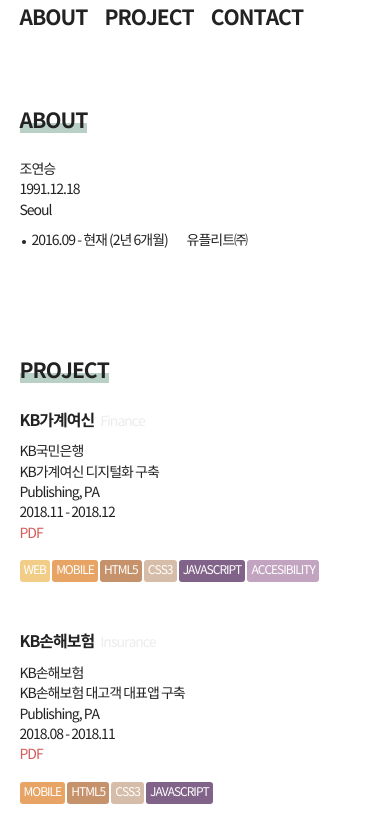
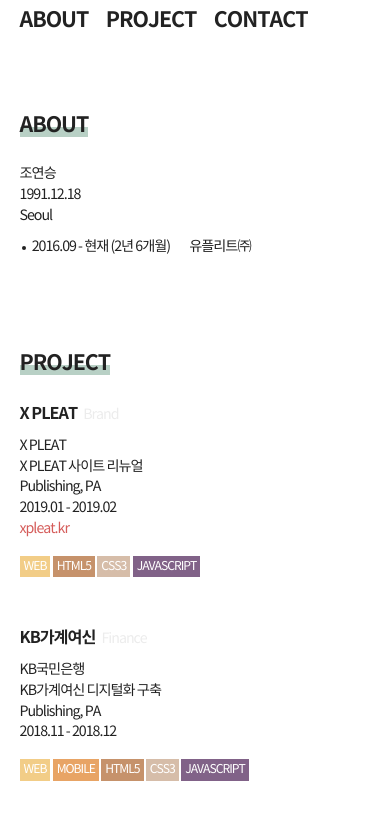
Before and after one commit to coolasirene/coolasirene.github.io, a plain HTML site: page index.html in a window 390 px wide. Shown: the part 119-948 px from the top of the page. Drawn offline with Linux system fonts and the light colour scheme.

Commit message:
Add files via upload

```diff
--- a/css/common.css
+++ b/css/common.css
@@ -26,36 +26,12 @@
          url(../fonts/notokr-bold.woff) format('woff'),
          url(../fonts/notokr-bold.eot) format('eot')
 }
-@font-face{
-    font-family:'Roboto';font-style:normal;font-weight:400;
-    src: url(../fonts/Roboto-Regular.woff2) format('woff2'),
-         url(../fonts/Roboto-Regular.woff) format('woff'),
-         url(../fonts/Roboto-Regular.otf) format('opentype')
-}
-@font-face{
-    font-family:'Roboto';font-style:normal;font-weight:500;
-    src: url(../fonts/Roboto-Medium.woff2) format('woff2'),
-         url(../fonts/Roboto-Medium.woff) format('woff'),
-         url(../fonts/Roboto-Medium.otf) format('opentype')
-}
-@font-face{
-    font-family:'Roboto';font-style:normal;font-weight:700;
-    src: url(../fonts/Roboto-Bold.woff2) format('woff2'),
-         url(../fonts/Roboto-Bold.woff) format('woff'),
-         url(../fonts/Roboto-Bold.otf) format('opentype')
-}
-@font-face{
-    font-family:'Roboto';font-style:normal;font-weight:900;
-    src: url(../fonts/Roboto-Condensed-Bold.woff2) format('woff2'),
-         url(../fonts/Roboto-Condensed-Bold.woff) format('woff'),
-         url(../fonts/Roboto-Condensed-Bold.otf) format('opentype'),
-         url(../fonts/Roboto-Condensed-Bold.eot) format('opentype')
-}
 
 /* =Reset */
 html,body,div,span,object,iframe,h1,h2,h3,h4,h5,h6,p,blockquote,pre,abbr,address,cite,code,del,dfn,em,img,ins,kbd,q,samp,small,strong,sub,sup,var,b,i,dl,dt,dd,ol,ul,li,fieldset,form,label,legend,table,caption,tbody,tfoot,thead,tr,th,td,article,aside,canvas,details,figcaption,figure,footer,header,hgroup,menu,nav,section,summary,time,mark,audio,video{margin:0;padding:0}
+html{font-size:62.5%}
 body,h1,h2,h3,h4,h5,h6,select,input,textarea,button{font-family:'Noto Sans KR', Dotum,'돋움',Helvetica,'Apple SD Gothic Neo',sans-serif}
-body{/*-webkit-text-size-adjust:none;*/font-size:14px;color:#222;word-break:break-word;word-wrap:break-wrod}
+body{/*-webkit-text-size-adjust:none;*/font-size:1.4rem;color:#222;word-break:break-word;word-wrap:break-word}
 article,aside,details,figcaption,figure,footer,header,hgroup,menu,nav,section{display:block}
 ol,ul{list-style:none}
 em,address{font-style:normal}
@@ -64,77 +40,80 @@ img{max-width:100%;height:auto;vertical-align:top}
 a{color:#222;text-decoration:none}
 
 /* =Common */
-body,h1,h2,h3,h4,h5,h6,select,input,textarea,button{line-height:1.1;letter-spacing:-1px}
-h2{position:relative;display:inline-block;margin-bottom:30px}
-h2:after{content:'';position:absolute;bottom:0;left:0;width:100%;height:10px;background-color:#B8D0C5;z-index:-1}
+body,h1,h2,h3,h4,h5,h6,select,input,textarea,button{line-height:1.1;letter-spacing:-.1rem}
+h2{position:relative;display:inline-block;margin-bottom:3rem}
+h2:after{content:'';position:absolute;bottom:0;left:0;width:100%;height:1rem;background-color:#b8d0c5;z-index:-1}
 #wrap{width:100%}
 
 /* =Skip Navigation */
 #skip{position:relative;z-index:1000}
-#skip a{position:absolute;top:-50px;left:0;padding:6px 15px;border:1px solid #ed1c24;background-color:#231f20;color:#fff;opacity:0}
+#skip a{position:absolute;top:-5rem;left:0;padding:.6rem 1.5rem;border:1px solid #ed1c24;background-color:#231f20;color:#fff;opacity:0}
 #skip a:active,
 #skip a:focus{top:0;text-decoration:none;opacity:1;cursor:pointer}
 
 /* =Etc */
-.blind{overflow:hidden;position:absolute;width:1px;height:1px;clip:rect(0 0 0 0);margin:-1px;color:transparent} /* 대체텍스트 제공 */
+.blind{overflow:hidden;position:absolute;width:.1rem;height:.1rem;clip:rect(0 0 0 0);margin:-.1rem;color:transparent} /* 대체텍스트 제공 */
 .fixed{position:fixed;top:0;left:0;right:0;width:100%;z-index:2}
 
 /* =Layout */
 #container{margin:0 5%;height:auto}
 
-header{margin:70px 5% 0;box-sizing:border-box}
-header .gnb{padding:25px 0;box-sizing:border-box;transition:all .2s ease-in-out}
-header .gnb li{display:inline-block;font-size:18px}
-header .gnb li+li{margin-left:15px}
-header .gnb li>a{position:relative;display:inline-block;font-size:21px;font-weight:700;;line-height:1.1;color:#222}
-header .gnb li>a:after{content:'';position:absolute;bottom:0;left:0;width:0;height:10px;margin-top:7px;background-color:transparent;transition:all .2s ease-in-out}
+header{margin:7rem 5% 0;box-sizing:border-box}
+header .gnb{padding:2.5rem 0;box-sizing:border-box;transition:all .2s ease-in-out}
+header .gnb li{display:inline-block;font-size:1.8rem}
+header .gnb li+li{margin-left:1.5rem}
+header .gnb li>a{position:relative;display:inline-block;font-size:2.1rem;font-weight:700;;line-height:1.1;color:#222}
+header .gnb li>a:after{content:'';position:absolute;bottom:0;left:0;width:0;height:1rem;margin-top:.7rem;background-color:transparent;transition:all .2s ease-in-out}
 header .gnb li>a:hover{font-weight:700}
-header .gnb li>a:hover:after{width:100%;background-color:#B8D0C5;z-index:-1}
+header .gnb li>a:hover:after{width:100%;background-color:#b8d0c5;z-index:-1}
 header .gnb li.on>a{font-weight:700}
-header .gnb li.on>a:after{width:100%;height:2px;margin-top:7px;background-color:#222}
-header .gnb.fixed{padding:10px 5%;text-align:right;background-color:#222}
-header .gnb.fixed li>a{font-size:18px;color:#fff}
-
-footer{width:100%;padding:25px 5%;box-sizing:border-box}
+header .gnb li.on>a:after{width:100%;height:.2rem;margin-top:.7rem;background-color:#222}
+header .gnb.fixed{padding:1.2rem 5%;text-align:right;background-color:#fff;box-shadow:0 .5rem 1rem .5rem rgba(244,244,244,.6)}
+header .gnb.fixed li>a{font-size:1.8rem;color:#222}
+footer{width:100%;padding:2.5rem 5%;box-sizing:border-box}
 footer .copyright{color:#ececec}
 
 /* =Content */
 .content{width:100%}
-.cont{position:relative;width:100%;padding:55px 0}
-.inr{position:relative}
+.cont{position:relative;width:100%;padding:5.5rem 0 4rem}
 
 /* =List */
-.dot_lst>li{position:relative;padding-left:12px}
-.dot_lst>li:before{content:'';position:absolute;top:6px;left:2px;width:4px;height:4px;border-radius:100%;background-color:#222}
-.dot_lst>li+li{margin-top:5px}
-.dot_lst>li .period{display:inline-block;min-width:155px}
+.dot_lst>li{position:relative;padding-left:1.2rem}
+.dot_lst>li:before{content:'';position:absolute;top:.6rem;left:.2rem;width:.4rem;height:.4rem;border-radius:100%;background-color:#222}
+.dot_lst>li+li{margin-top:.5rem}
+.dot_lst>li .period{display:inline-block;min-width:15.5rem}
 
 /* =About */
-.about_info>li+li{margin-top:5px}
-.about_info + .dot_lst{margin-top:15px}
+.about_info>li+li{margin-top:.5rem}
+.about_info + .dot_lst{margin-top:1.5rem}
 
 /* =Project */
-.project_lst>li+li{margin-top:50px}
-.project_lst>li .project_tit{font-size:16px}
-.project_lst>li .project_tit>.category{margin-left:6px;font-size:14px;font-weight:normal;color:#ececec}
+.project_lst>li{display:inline-block;width:48%;padding-right:1%}
+.project_lst>li+li{margin-top:5rem}
+.project_lst>li .project_tit{font-size:1.6rem}
+.project_lst>li .project_tit>.category{margin-left:.6rem;font-size:1.4rem;font-weight:normal;color:#ececec}
 
-.project_info{margin-top:15px}
-.project_info>li{font-size:14px}
-.project_info>li+li{margin-top:5px}
-.project_info>li.link a{color:#D55C5A}
+.project_info{margin-top:1.5rem}
+.project_info>li{font-size:1.4rem}
+.project_info>li+li{margin-top:.5rem}
+.project_info>li.link a{color:#d55c5a}
 
-.skill_lst{margin-top:18px}
+.skill_lst{margin-top:1.8rem}
 .skill_lst>li{display:inline-block}
-.skill_lst>li>span{display:inline-block;padding:2px 4px;margin-bottom:2px;font-size:12px;line-height:1.5;color:#fff;border-radius:3px}
-.skill_lst>li>span.web{background-color:#F2CD87}
-.skill_lst>li>span.mobile{background-color:#E8A465}
-.skill_lst>li>span.tablet{background-color:#9B656F}
-.skill_lst>li>span.responsive{background-color:#AEA295}
-.skill_lst>li>span.html5{background-color:#C6926B}
-.skill_lst>li>span.css3{background-color:#D6BDA9}
-.skill_lst>li>span.accesibility{background-color:#C2A4C0}
+.skill_lst>li>span{position:relative;display:block;padding:.4rem;margin-bottom:.2rem;font-size:1.2rem;color:#fff}
+.skill_lst>li>span.web{background-color:#f2cd87}
+.skill_lst>li>span.mobile{background-color:#e8a465}
+.skill_lst>li>span.tablet{background-color:#9b656f}
+.skill_lst>li>span.responsive{background-color:#aea295}
+.skill_lst>li>span.html5{background-color:#c6926b}
+.skill_lst>li>span.css3{background-color:#d6bda9}
+.skill_lst>li>span.accesibility{background-color:#c2a4c0}
 .skill_lst>li>span.javascript{background-color:#816288}
-.skill_lst>li>span.award{background-color:#56384B}
-.skill_lst>li>span.etc{background-color:#E2E0EE}
+.skill_lst>li>span.award{background-color:#56384b}
+.skill_lst>li>span.etc{background-color:#e2e0ee}
 
-/* =Contact */
+/* =Responsive*/
+@media all and (max-width: 41.4rem) {
+	html{font-size:63.5%}
+	.project_lst>li{display:list-item;width:100%}
+}
--- a/index.html
+++ b/index.html
@@ -7,7 +7,6 @@
 <meta name="author" content="Cho Yeon Seung">
 <title>COOL AS IRENE</title>
 <link rel="stylesheet" href="css/common.css">
-<script src="js/libs/jquery-3.3.1.min.js"></script>
 </head>
 <body>
 <div id="wrap">
@@ -15,7 +14,7 @@
     <!-- header -->
 	<header>
 		<div class="inr">
-			<h1>CHO YEON SEUNG, 조연승</h1>
+			<h1>CHO YEON SEUNG</h1>
 			<nav>
                 <ul class="gnb">
                     <li><a href="#about">ABOUT</a></li>
@@ -50,6 +49,24 @@
 				<div class="inr">
 					<h2>PROJECT</h2>
 					<ul class="project_lst">
+						<!-- xpleat -->
+						<li>
+							<strong class="project_tit">X PLEAT<span class="category">Brand</span></strong>
+							<ul class="project_info">
+								<li class="client"><span class="blind">클라이언트</span>X PLEAT</li>
+								<li class="name"><span class="blind">프로젝트명</span>X PLEAT 사이트 리뉴얼</li>
+								<li class="position"><span class="blind">역할</span>Publishing, PA</li>
+								<li class="date"><span class="blind">수행기간</span>2019.01 - 2019.02</li>
+								<li class="link"><a href="http://xpleat.kr" title="새창열림" target="_blank">xpleat.kr</a></li>
+							</ul>
+							<ul class="skill_lst">
+								<li><span class="web">WEB</span></li>
+								<li><span class="html5">HTML5</span></li>
+								<li><span class="css3">CSS3</span></li>
+								<li><span class="javascript">JAVASCRIPT</span></li>
+							</ul>
+						</li>
+						<!-- //xpleat -->
 						<!-- 가계여신 -->
 						<li>
 							<strong class="project_tit">KB가계여신<span class="category">Finance</span></strong>
@@ -58,7 +75,7 @@
 								<li class="name"><span class="blind">프로젝트명</span>KB가계여신 디지털화 구축</li>
 								<li class="position"><span class="blind">역할</span>Publishing, PA</li>
 								<li class="date"><span class="blind">수행기간</span>2018.11 - 2018.12</li>
-								<li class="link"><a href="#" title="새창열림" target="_blank">PDF</a></li>
+								<!-- <li class="link"><a href="#" title="새창열림" target="_blank">PDF</a></li> -->
 							</ul>
 							<ul class="skill_lst">
 								<li><span class="web">WEB</span></li>
@@ -66,7 +83,6 @@
 								<li><span class="html5">HTML5</span></li>
 								<li><span class="css3">CSS3</span></li>
 								<li><span class="javascript">JAVASCRIPT</span></li>
-								<li><span class="accesibility">ACCESIBILITY</span></li>
 							</ul>
 						</li>
 						<!-- //가계여신 -->
@@ -78,7 +94,7 @@
 								<li class="name"><span class="blind">프로젝트명</span>KB손해보험 대고객 대표앱 구축</li>
 								<li class="position"><span class="blind">역할</span>Publishing, PA</li>
 								<li class="date"><span class="blind">수행기간</span>2018.08 - 2018.11</li>
-								<li class="link"><a href="#" title="새창열림" target="_blank">PDF</a></li>
+								<li class="link"><a href="data/2018.08%20-%202018.11%20KB%EC%86%90%ED%95%B4%EB%B3%B4%ED%97%98%20%EB%8C%80%EA%B3%A0%EA%B0%9D%20%EB%8C%80%ED%91%9C%EC%95%B1%20%EA%B5%AC%EC%B6%95.pdf" title="새창열림" target="_blank">PDF</a></li>
 							</ul>
 							<ul class="skill_lst">
 								<li><span class="mobile">MOBILE</span></li>
@@ -96,7 +112,7 @@
 								<li class="name"><span class="blind">프로젝트명</span>ICB니어서비스 구축</li>
 								<li class="position"><span class="blind">역할</span>Publishing, PA</li>
 								<li class="date"><span class="blind">수행기간</span>2018.06 - 2018.07</li>
-								<li class="link"><a href="#" title="새창열림" target="_blank">PDF</a></li>
+								<li class="link"><a href="data/2018.06%20-%202018.07%20ICB%EB%8B%88%EC%96%B4%EC%84%9C%EB%B9%84%EC%8A%A4%20%EA%B5%AC%EC%B6%95.pdf" title="새창열림" target="_blank">PDF</a></li>
 							</ul>
 							<ul class="skill_lst">
 								<li><span class="mobile">MOBILE</span></li>
@@ -117,7 +133,6 @@
 								<li class="link"><a href="https://www.samsungcard.com/personal/card/digital/UHPPCA0510M0.jsp?click=showcase_card_apply&bgdAlncPdC=AAP1483#apply_step01" title="새창열림" target="_blank">www.samsungcard.com</a></li>
 							</ul>
 							<ul class="skill_lst">
-								<li><span class="web">WEB</span></li>
 								<li><span class="responsive">RESPONSIVE WEB</span></li>
 								<li><span class="html5">HTML5</span></li>
 								<li><span class="css3">CSS3</span></li>
@@ -142,7 +157,6 @@
 								<li><span class="html5">HTML5</span></li>
 								<li><span class="css3">CSS3</span></li>
 								<li><span class="javascript">JAVASCRIPT</span></li>
-								<li><span class="accesibility">ACCESIBILITY</span></li>
 							</ul>
 						</li>
 						<!-- //kb굿잡 -->
@@ -154,7 +168,7 @@
 								<li class="name"><span class="blind">프로젝트명</span>KB국민은행 스마트금융대응 Liiv 개편</li>
 								<li class="position"><span class="blind">역할</span>Publishing, PA</li>
 								<li class="date"><span class="blind">수행기간</span>2017.04 - 2017.08</li>
-								<li class="link"><a href="#" title="새창열림" target="_blank">PDF</a></li>
+								<li class="link"><a href="data/2017.04%20-%202017.08%20KB%EA%B5%AD%EB%AF%BC%EC%9D%80%ED%96%89%20%EC%8A%A4%EB%A7%88%ED%8A%B8%EA%B8%88%EC%9C%B5%EB%8C%80%EC%9D%91%20Liiv%20%EA%B0%9C%ED%8E%B8.pdf" title="새창열림" target="_blank">PDF</a></li>
 							</ul>
 							<ul class="skill_lst">
 								<li><span class="mobile">MOBILE</span></li>
@@ -172,7 +186,7 @@
 								<li class="name"><span class="blind">프로젝트명</span>우리은행 M뱅킹 구축</li>
 								<li class="position"><span class="blind">역할</span>Publishing, PA</li>
 								<li class="date"><span class="blind">수행기간</span>2017.02 - 2017.03</li>
-								<li class="link"><a href="#" title="새창열림" target="_blank">PDF</a></li>
+								<li class="link"><a href="data/2017.02%20-%202017.03%20%EC%9A%B0%EB%A6%AC%EC%9D%80%ED%96%89%20M%EB%B1%85%ED%82%B9%20%EA%B5%AC%EC%B6%95.pdf" title="새창열림" target="_blank">PDF</a></li>
 							</ul>
 							<ul class="skill_lst">
 								<li><span class="mobile">MOBILE</span></li>
@@ -189,7 +203,7 @@
 								<li class="name"><span class="blind">프로젝트명</span>전자약정 ASP 서비스 시스템 구축</li>
 								<li class="position"><span class="blind">역할</span>Publishing, PA</li>
 								<li class="date"><span class="blind">수행기간</span>2017.01 - 2017.02</li>
-								<li class="link"><a href="#" title="새창열림" target="_blank">PDF</a></li>
+								<li class="link"><a href="data/2017.01%20-%202017.02%20%EC%A0%84%EC%9E%90%EC%95%BD%EC%A0%95%20ASP%20%EC%84%9C%EB%B9%84%EC%8A%A4%20%EC%8B%9C%EC%8A%A4%ED%85%9C%20%EA%B5%AC%EC%B6%95.pdf" title="새창열림" target="_blank">PDF</a></li>
 							</ul>
 							<ul class="skill_lst">
 								<li><span class="mobile">MOBILE</span></li>
@@ -200,10 +214,10 @@
 						<!-- //저축은행중앙회 -->
 						<!-- 클라우드링크 -->
 						<li>
-							<strong class="project_tit">클라우드링크<span class="category">Finance</span></strong>
+							<strong class="project_tit">클라우드링크<span class="category">Brand</span></strong>
 							<ul class="project_info">
 								<li class="client"><span class="blind">클라이언트</span>뱅크웨어글로벌</li>
-								<li class="name"><span class="blind">프로젝트명</span>클라우드링크 홈페이지 리뉴얼</li>
+								<li class="name"><span class="blind">프로젝트명</span>클라우드링크 사이트 리뉴얼</li>
 								<li class="position"><span class="blind">역할</span>Publishing, PA</li>
 								<li class="date"><span class="blind">수행기간</span>2016.11 - 2016.12</li>
 								<li class="link"><a href="https://www.cloudlink.co.kr/" title="새창열림" target="_blank">www.cloudlink.co.kr</a></li>
@@ -243,6 +257,7 @@
     <!-- //footer -->
 </div>
 
+<script src="js/libs/jquery-3.3.1.min.js"></script>
 <script>
 var $navOffset = $('.gnb').offset().top;
 
@@ -252,18 +267,6 @@ $(window).scroll(function(){
 
  	($scroll >= $navOffset)?$nav.addClass('fixed'):$nav.removeClass('fixed');
 });
-
-function clickFunc(e){
-	var _this = $(e.target);
-	var scrollPosition = $(_this.attr('href')).offset().top;
-
-	$('html, body').stop().animate({
-		scrollTop : scrollPosition
-	}, 500);
-
-	_this.parents('li').addClass('selected').siblings().removeClass();
-}
-clickFunc();
 </script>
 </body>
 </html>
```
Also changed, not shown: 5 other files.
